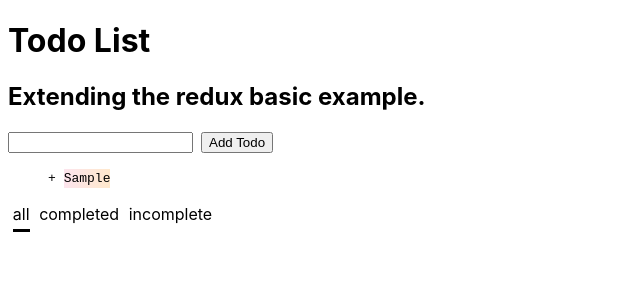
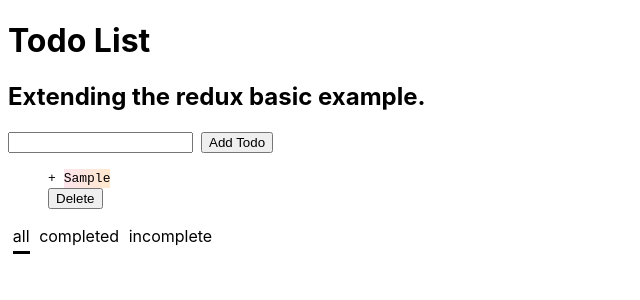
Before and after one commit to manandearth/redux-todo, a React (Create React App) app: page / in a window 1280 px wide. Both pictures are taken after typing "Sample" into the empty fields and a click on the button "Add Todo". Shown: the top 300 px of the page, without its empty margins (0-640 px from the left). Built offline with nearby package versions, Linux system fonts and the light colour scheme.

Commit message:
Implement a removeTodo

```diff
--- a/src/App.css
+++ b/src/App.css
@@ -19,18 +19,20 @@
 /** todo item **/
 .todo-item {
   font-family: monospace;
-  cursor: pointer;
   line-height: 1.5;
   display: block;
 }
 
 span.todo-item__text {
     background: -webkit-gradient(linear,left top,right top,from(#fce4ed),to(#ffe8cc));
-    display: inline-block
+    display: inline-block;
+    cursor: pointer;
 }
+
 .todo-item__text--completed {
   text-decoration: line-through;
   color: gray;
+  cursor: pointer;
 }
 
 /** visibility filters **/
--- a/src/components/AddTodo.js
+++ b/src/components/AddTodo.js
@@ -7,7 +7,6 @@ class AddTodo extends React.Component {
       super(props);
       this.state = { input: "" };
     }
-
 
   updateInput = input => {
     this.setState({ input });
--- /dev/null
+++ b/src/components/RemoveTodo.js
@@ -0,0 +1,33 @@
+import React from "react";
+import { connect } from "react-redux";
+import { removeTodo } from "../redux/actions";
+import { getTodoById } from "../redux/selectors.js";
+
+class RemoveTodo extends React.Component {
+  constructor(props) {
+      super(props);
+      this.handleRemoveTodo = this.handleRemoveTodo.bind(this);
+    }
+
+    handleRemoveTodo = () => {
+        console.log("triggered");
+        this.props.removeTodo(this.props.id); //dispatches actions to remove todo
+    };
+
+    render() {
+        console.log(this.props);
+        return (
+            <div>
+              <button className="remove-todo" onClick={this.handleRemoveTodo}>
+                Delete
+              </button>
+            </div>
+        );
+    }
+}
+
+export default connect(
+  null,
+  { removeTodo }
+)(RemoveTodo);
+// export default AddTodo;
--- a/src/components/Todo.js
+++ b/src/components/Todo.js
@@ -1,23 +1,28 @@
 import React from "react";
 import { connect } from "react-redux";
 import cx from "classnames";
-import { toggleTodo } from "../redux/actions";
+import RemoveTodo from "./RemoveTodo.js";
+import { toggleTodo, removeTodo } from "../redux/actions";
 
-const Todo = ({ todo, toggleTodo }) => (
-    <li className="todo-item" onClick={() => toggleTodo(todo.id)}>
+
+
+
+const Todo = (({ todo, toggleTodo }) => (
+    <li className="todo-item" >
       {todo && todo.completed ? "·" : "+"}{" "}
       <span
         className={cx("todo-item__text",
             todo && todo.completed && "todo-item__text--completed"
-      )}
+        )} onClick={() => toggleTodo(todo.id)}
       >
         {todo.content}
       </span>
+      <RemoveTodo id={todo.id}/>
     </li>
-);
+));
 
 // export default Todo;
 export default connect(
-  null,
+    null ,
     { toggleTodo }
 )(Todo);
--- a/src/redux/actionTypes.js
+++ b/src/redux/actionTypes.js
@@ -1,3 +1,4 @@
 export const ADD_TODO = "ADD_TODO";
 export const TOGGLE_TODO = "TOGGLE_TODO";
+export const REMOVE_TODO = "REMOVE_TODO";
 export const SET_FILTER = "SET_FILTER";
--- a/src/redux/actions.js
+++ b/src/redux/actions.js
@@ -1,4 +1,4 @@
-import { ADD_TODO, TOGGLE_TODO, SET_FILTER } from "./actionTypes";
+import { ADD_TODO, TOGGLE_TODO, REMOVE_TODO, SET_FILTER } from "./actionTypes";
 
 let nextTodoId = 0;
 
@@ -15,4 +15,9 @@ export const toggleTodo = id => ({
   payload: { id }
 });
 
+export const removeTodo = id => ({
+	type: REMOVE_TODO,
+	payload: { id }
+});
+
 export const setFilter = filter => ({ type: SET_FILTER, payload: { filter } });
--- a/src/redux/reducers/todos.js
+++ b/src/redux/reducers/todos.js
@@ -1,4 +1,4 @@
-import { ADD_TODO, TOGGLE_TODO } from "../actionTypes";
+import { ADD_TODO, TOGGLE_TODO, REMOVE_TODO } from "../actionTypes";
 
 const initialState = {
   allIds: [],
@@ -21,7 +21,7 @@ export default function(state = initialState, action) {
         }
       };
     }
-    case TOGGLE_TODO: {
+      case TOGGLE_TODO: {
       const { id } = action.payload;
       return {
         ...state,
@@ -34,7 +34,23 @@ export default function(state = initialState, action) {
         }
       };
     }
-    default:
+	  case REMOVE_TODO: {
+		  const  { id }  = action.payload;
+		  const newByIds = Object.assign({}, state.byIds);
+		  const idToString = id.toString();
+		  const newAllIds = (state.allIds.filter(idx => idx !== id));
+		  delete newByIds[id];
+		  return {
+	  		  ...state,
+			  allIds: newAllIds,
+			  byIds: newByIds};
+
+
+			  }
+
+
+
+		  default:
       return state;
   }
 }
```
Also changed, not shown: src/components/TodoList.js (+1 -20 lines), 1 other file (tests, documents, lock files or other folders). Lines whose indentation alone changed are shown as unchanged.
